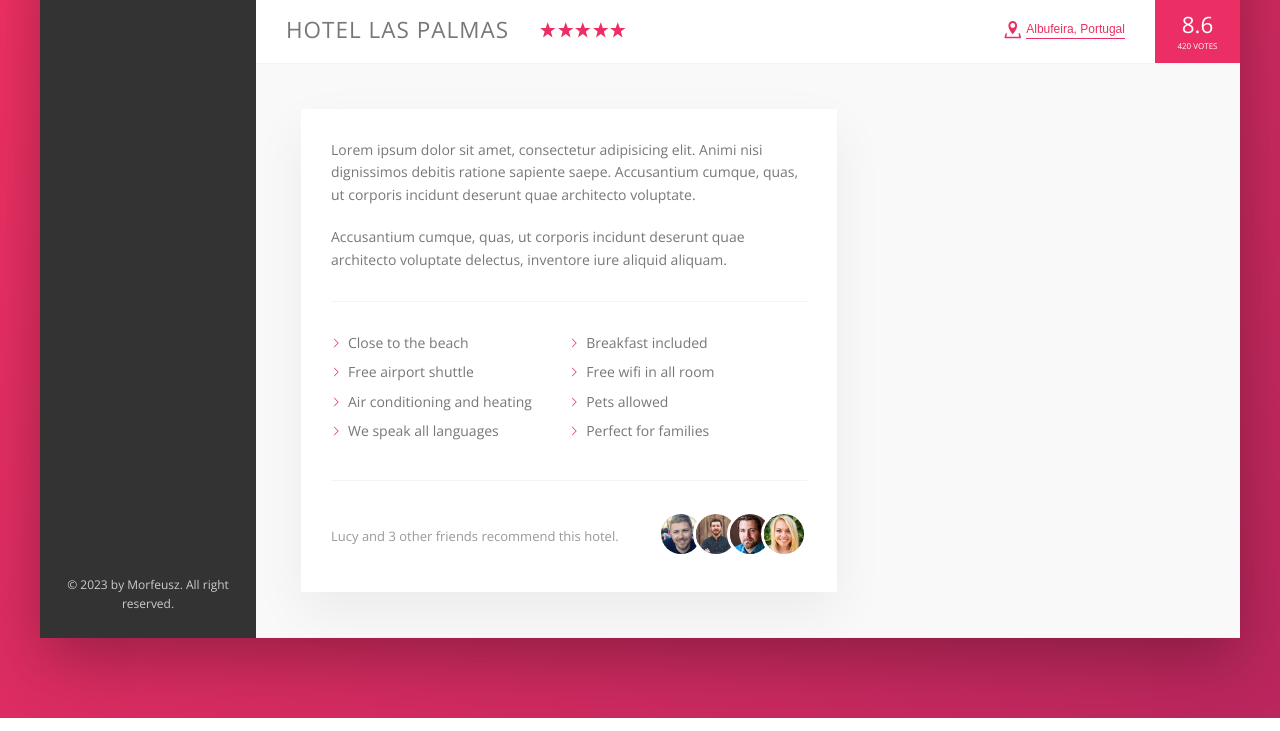
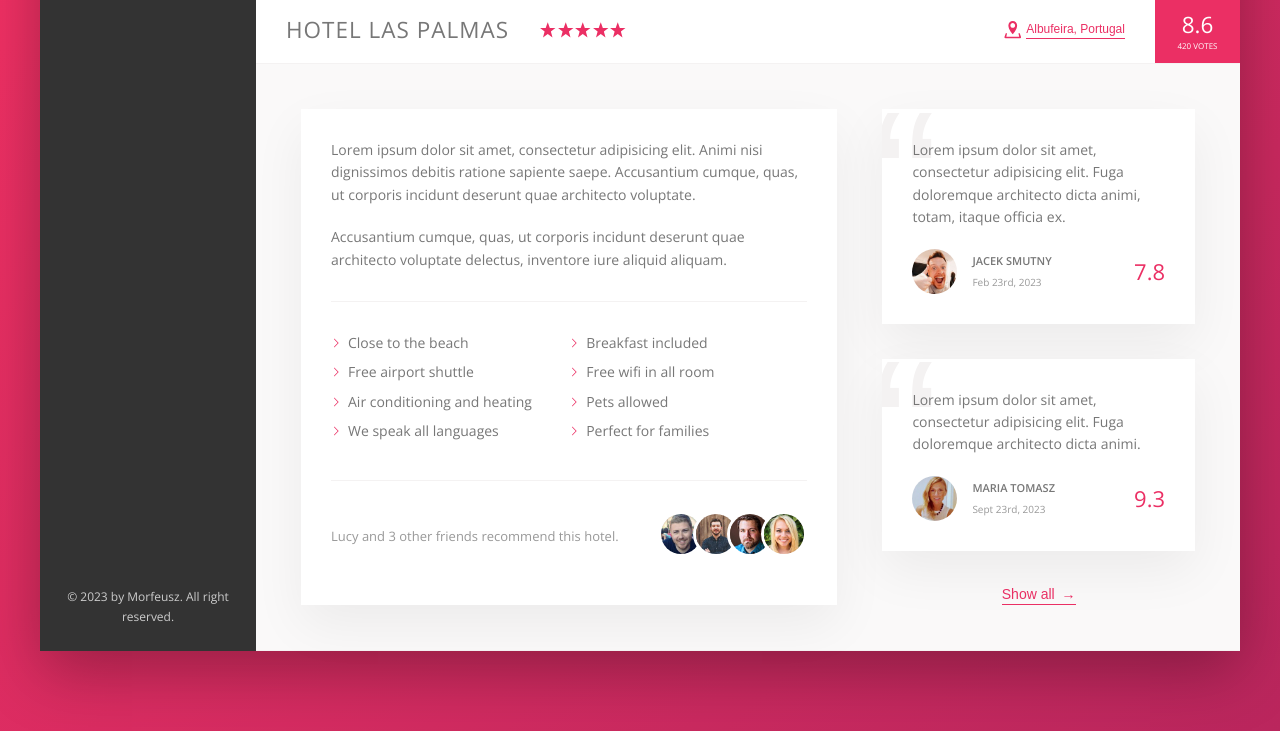
Before and after one commit to SleepyMorfeusz/Trillo-course-project, a website: page index.html in a window 1280 px wide. Shown: the part 538-1269 px from the top of the page. Drawn offline with nearby package versions, Linux system fonts and the light colour scheme.

Commit message:
Create and style user reviews section

```diff
--- a/index.html
+++ b/index.html
@@ -196,7 +196,37 @@
                 </div>
               </div>
             </div>
-            <div class="user-reviews"></div>
+            <div class="user-reviews">
+              <figure class="review">
+                <blockquote class="review__text">
+                  Lorem ipsum dolor sit amet, consectetur adipisicing elit. Fuga
+                  doloremque architecto dicta animi, totam, itaque officia ex.
+                </blockquote>
+                <figcaption class="review__user">
+                  <img src="img/user-1.jpg" class="review__photo" />
+                  <div class="review__user-box">
+                    <p class="review__user-name">Jacek Smutny</p>
+                    <p class="review__user-date">Feb 23rd, 2023</p>
+                  </div>
+                  <div class="review__rating">7.8</div>
+                </figcaption>
+              </figure>
+              <figure class="review">
+                <blockquote class="review__text">
+                  Lorem ipsum dolor sit amet, consectetur adipisicing elit. Fuga
+                  doloremque architecto dicta animi.
+                </blockquote>
+                <figcaption class="review__user">
+                  <img src="img/user-2.jpg" class="review__photo" />
+                  <div class="review__user-box">
+                    <p class="review__user-name">Maria Tomasz</p>
+                    <p class="review__user-date">Sept 23rd, 2023</p>
+                  </div>
+                  <div class="review__rating">9.3</div>
+                </figcaption>
+              </figure>
+              <button class="btn-inline">Show all <span>&rarr;</span></button>
+            </div>
           </div>
         </main>
       </div>
--- a/sass/_components.scss
+++ b/sass/_components.scss
@@ -252,9 +252,16 @@
   background-color: transparent;
   cursor: pointer;
   transition: all 0.2s;
+  & span {
+    margin-left: 3px;
+    transition: margin-left 0.2s;
+  }
   &:hover {
     color: var(--clr-grey-dark-1);
     transform: scale(1.1);
+    span {
+      margin-left: 8px;
+    }
   }
   &:focus {
     outline: none;
@@ -310,3 +317,58 @@
     }
   }
 }
+
+.review {
+  background-color: var(--clr-white);
+  box-shadow: var(--shadow-light);
+  padding: 3rem;
+  margin-bottom: 3.5rem;
+  position: relative;
+  overflow: hidden;
+
+  &__text {
+    margin-bottom: 2rem;
+    z-index: 10;
+    position: relative;
+  }
+  &__user {
+    display: flex;
+    align-items: center;
+  }
+  &__photo {
+    height: 4.5rem;
+    width: 4.5rem;
+    border-radius: 50%;
+    margin-right: 1.5rem;
+  }
+  &__user-box {
+    margin-right: auto;
+  }
+  &__user-name {
+    font-size: 1.1rem;
+    font-weight: 600;
+    text-transform: uppercase;
+    margin-bottom: 0.4rem;
+  }
+  &__user-date {
+    font-size: 1rem;
+    color: var(--clr-grey-dark-3);
+  }
+  &__rating {
+    color: var(--clr-primary);
+    font-size: 2.2rem;
+    font-weight: 300;
+  }
+
+  &::before {
+    content: "\201C";
+    position: absolute;
+    top: -2.75rem;
+    left: -1rem;
+    line-height: 1;
+    font-size: 20rem;
+    color: var(--clr-grey-light-2);
+    font-family: sans-serif;
+    z-index: 1;
+  }
+}
--- a/sass/_layout.scss
+++ b/sass/_layout.scss
@@ -28,13 +28,13 @@
 }
 
 .detail {
+  font-size: 1.4rem;
   display: flex;
   padding: 4.5rem;
   background-color: var(--clr-grey-light-1);
   border-bottom: var(--line);
 }
 .description {
-  font-size: 1.4rem;
   flex: 0 0 60%;
   background-color: var(--clr-white);
   box-shadow: var(--shadow-light);
@@ -44,4 +44,7 @@
 
 .user-reviews {
   flex: 1;
+  display: flex;
+  flex-direction: column;
+  align-items: center;
 }
```
Also changed, not shown: css/style.css.
